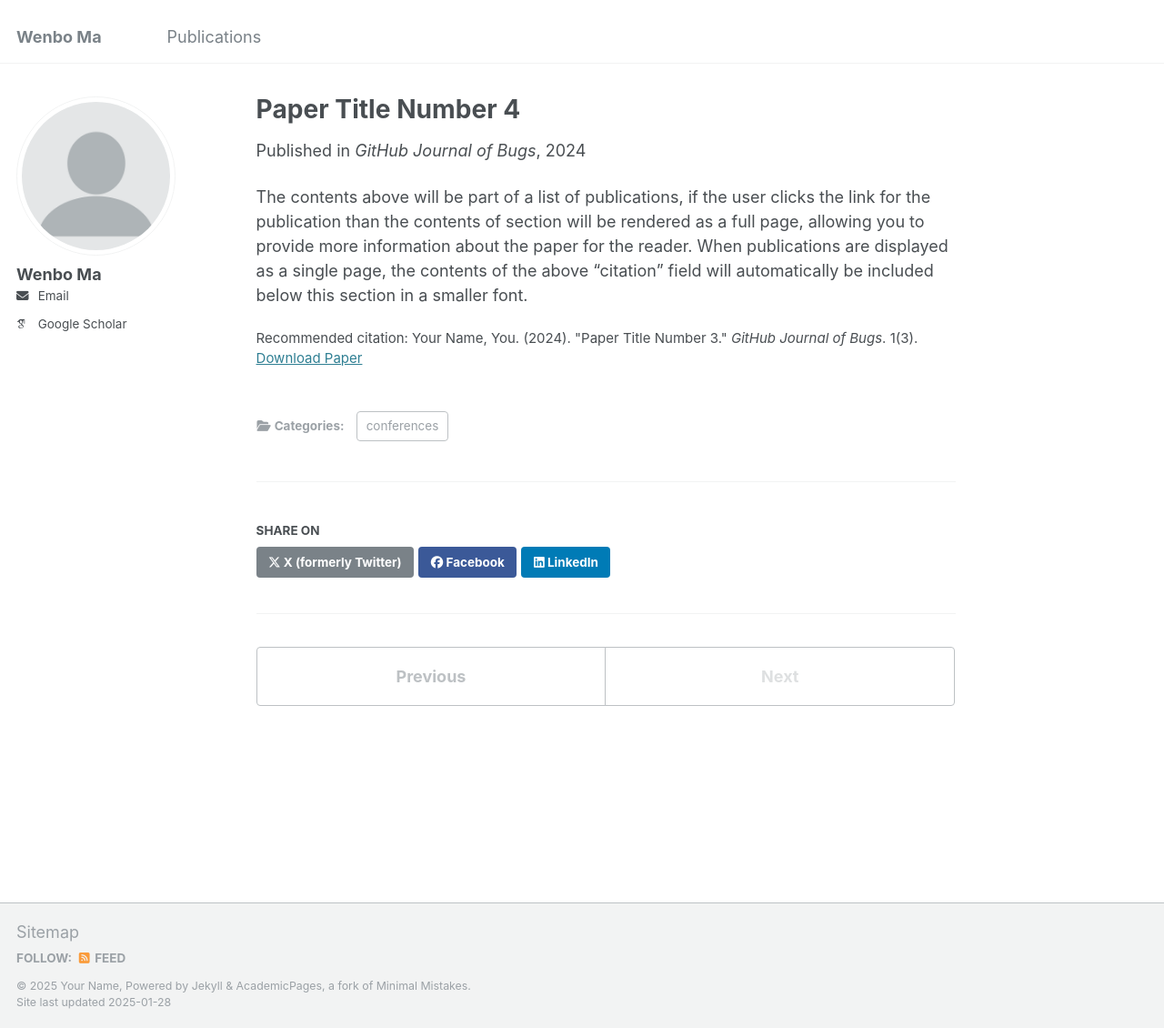
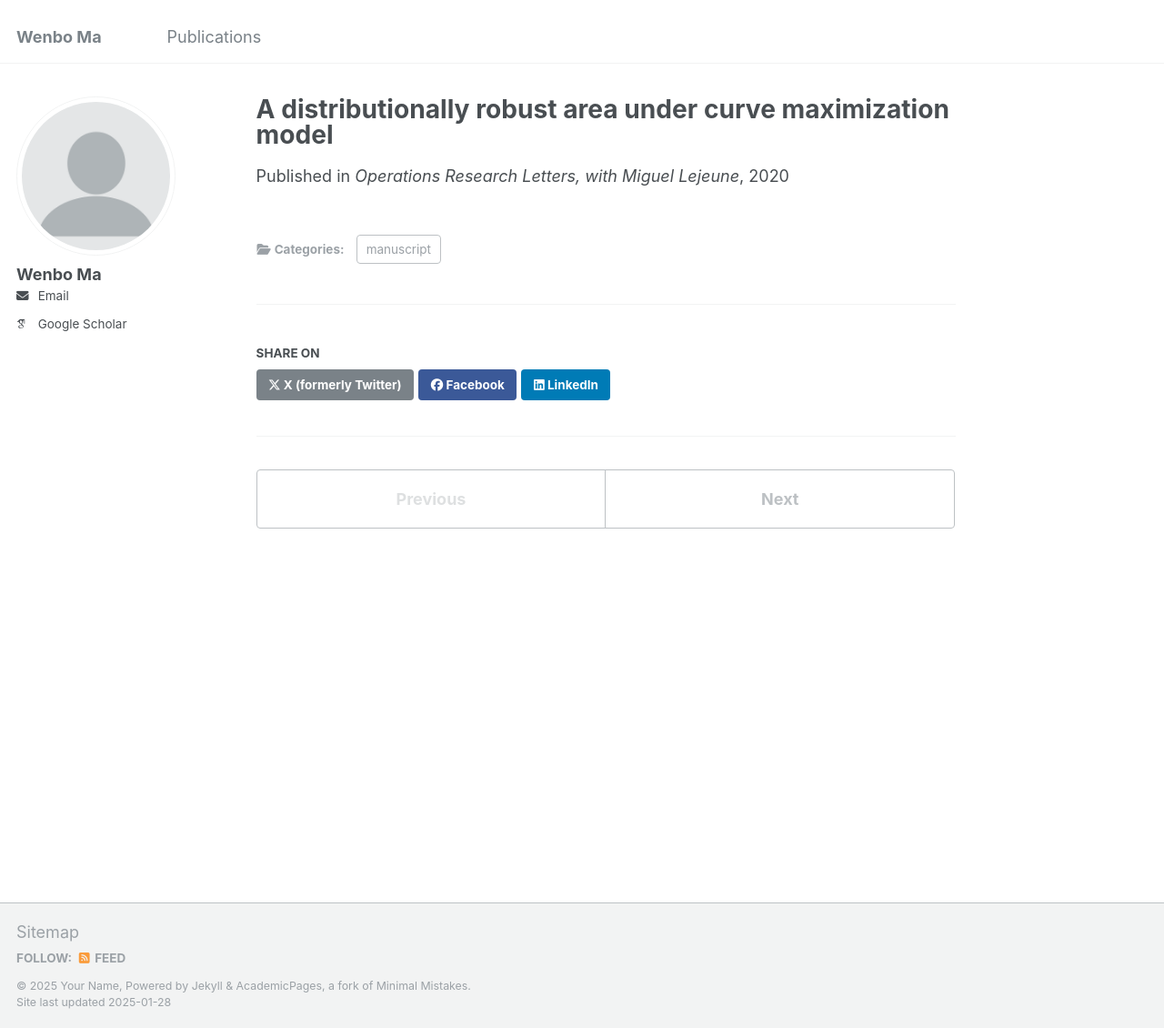
Before and after one commit to wenbo5565/wenbo5565.github.io, a Jekyll site: the page built from _publications/2024-02-17-paper-title-number-4.md, in a window 1280 px wide and 1130 px high. Shown: the whole window at 91% size. Built offline with Jekyll 4.4.1, drawn with Linux system fonts in a browser that asks for light colours; some web fonts are replaced.

Commit message:
Update 2024-02-17-paper-title-number-4.md

```diff
--- a/_publications/2024-02-17-paper-title-number-4.md
+++ b/_publications/2024-02-17-paper-title-number-4.md
@@ -1,13 +1,7 @@
 ---
-title: "Paper Title Number 4"
+title: "A distributionally robust area under curve maximization model"
 collection: publications
-category: conferences
-permalink: /publication/2024-02-17-paper-title-number-4
-excerpt: 'This paper is about fixing template issue #693.'
-date: 2024-02-17
-venue: 'GitHub Journal of Bugs'
-paperurl: 'http://academicpages.github.io/files/paper3.pdf'
-citation: 'Your Name, You. (2024). &quot;Paper Title Number 3.&quot; <i>GitHub Journal of Bugs</i>. 1(3).'
+category: manuscript
+date: 2020-01-01
+venue: 'Operations Research Letters, with Miguel Lejeune'
 ---
-
-The contents above will be part of a list of publications, if the user clicks the link for the publication than the contents of section will be rendered as a full page, allowing you to provide more information about the paper for the reader. When publications are displayed as a single page, the contents of the above "citation" field will automatically be included below this section in a smaller font.
```
